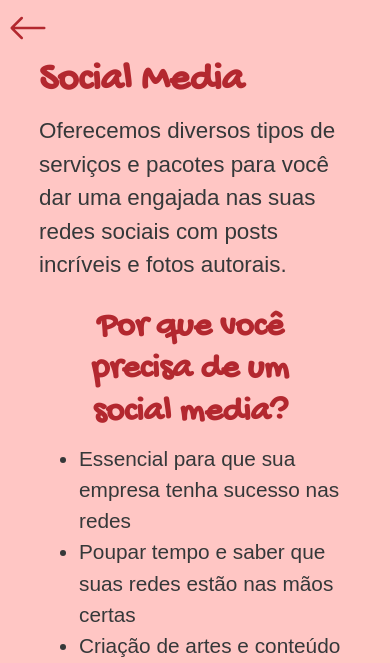
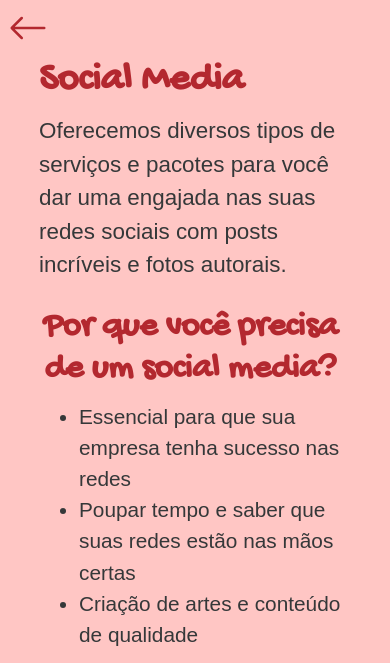
Before and after one commit to lauraol/landing-page-lca, a plain HTML site: page lca/social-media-jobs.html in a window 390 px wide. Shown: the top 663 px of the page. Drawn offline with nearby package versions, Linux system fonts and the light colour scheme.

Commit message:
retirada da margin laterial de um subtitulo sm

```diff
--- a/lca/style/responsive.css
+++ b/lca/style/responsive.css
@@ -595,8 +595,8 @@
   }
 
   .descricao h3{
-    margin-left: 5%;
-    margin-right: 5%;
+    margin-left: none;
+    margin-right: none;
   }
 
   .titulo-servicos-sm {
```
